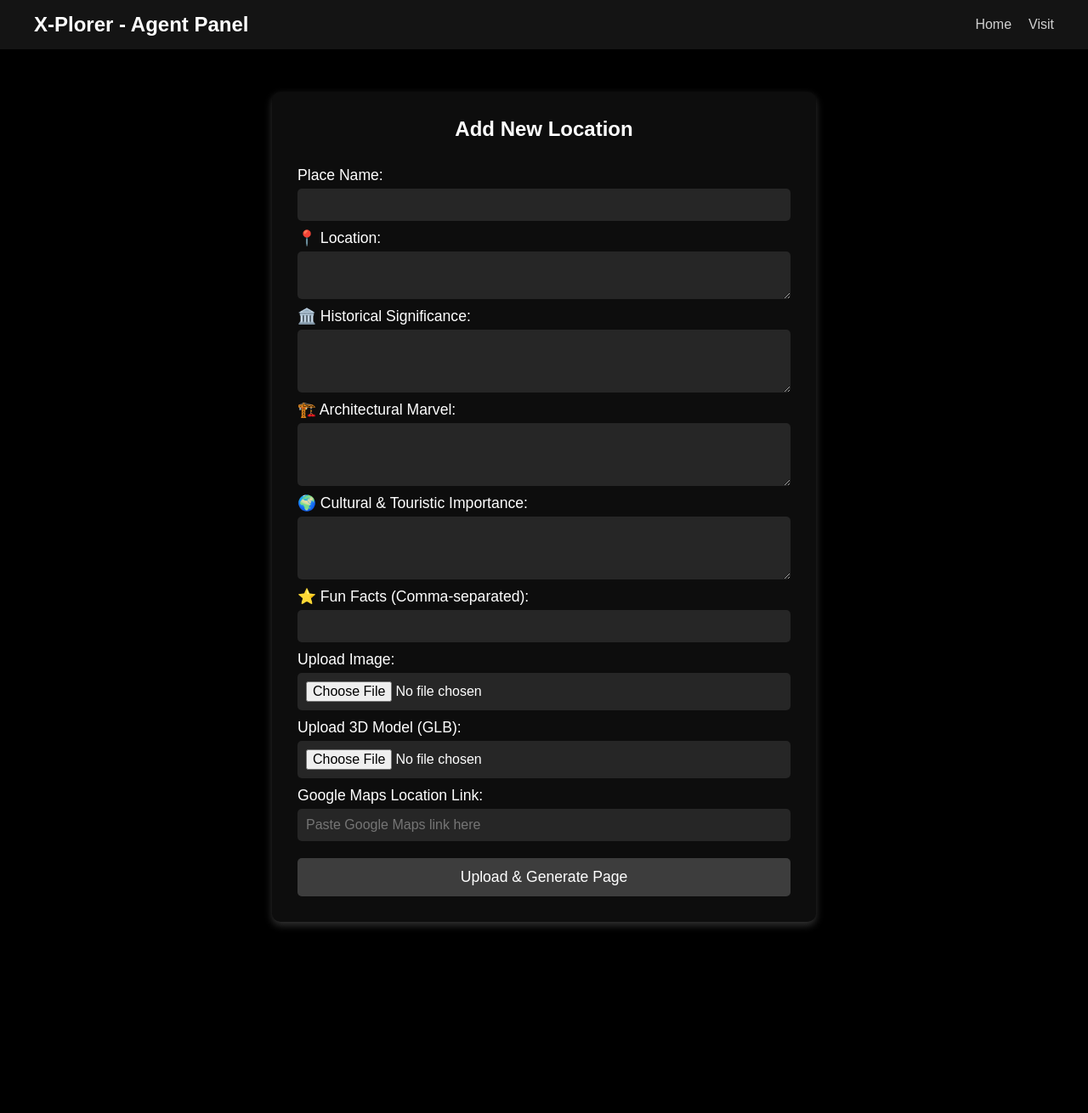
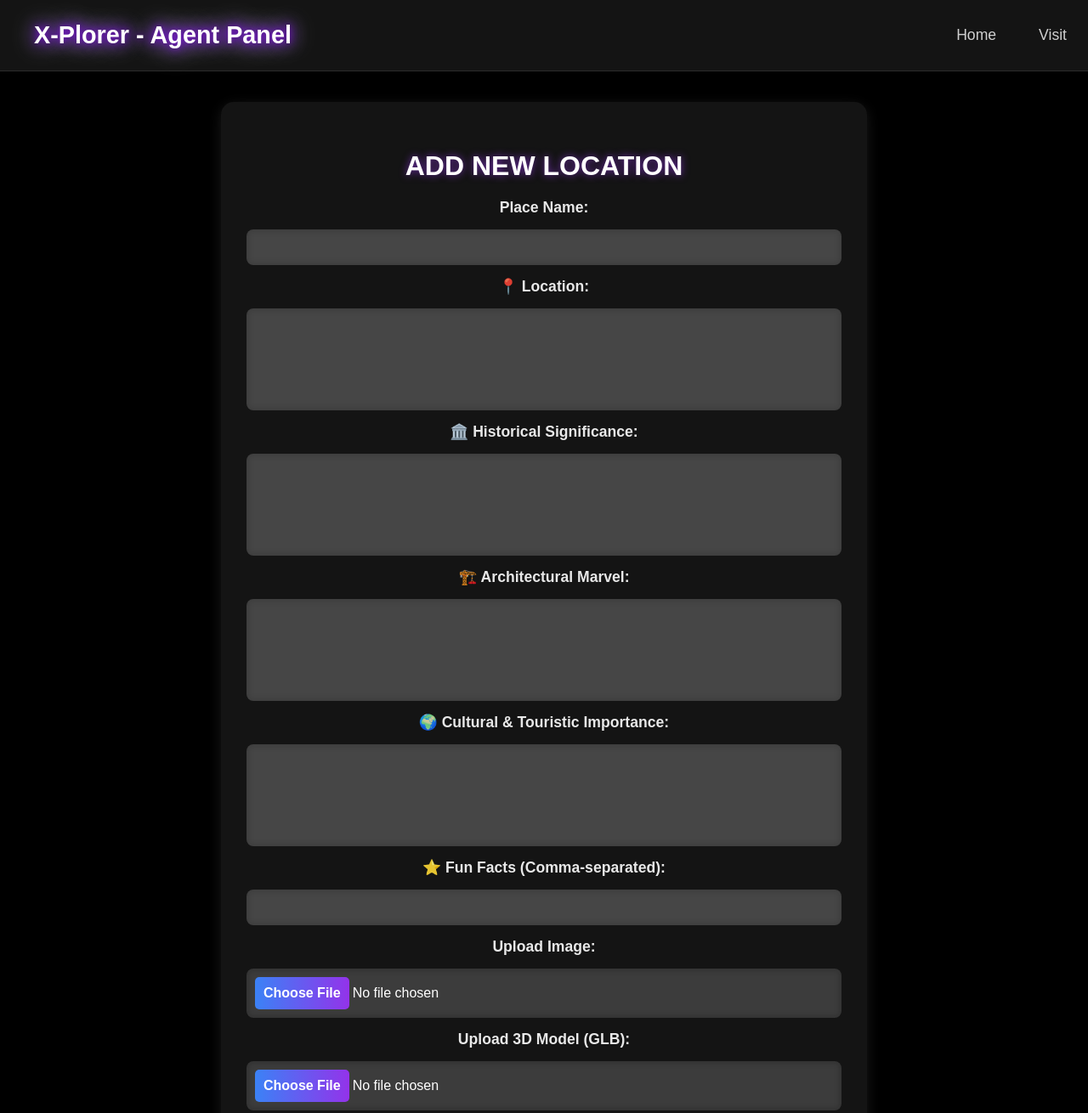
Before and after one commit to RahulR-007/xplorer, a plain HTML site: page agent/index.html in a window 1280 px wide. Shown: the top 1310 px of the page at 85% size. Before the commit the page ends 1135 px from the top, so only its background shows below. Drawn offline with Linux system fonts and the light colour scheme.

Commit message:
change it nav in signin and singup html page

```diff
--- a/agent/style.css
+++ b/agent/style.css
@@ -1,103 +1,251 @@
-* {
+/* General Styling */
+body {
     margin: 0;
     padding: 0;
-    box-sizing: border-box;
     font-family: 'Poppins', sans-serif;
+    background: #000;
+    color: white;
+    text-align: left;
+    overflow-x: hidden;
+    overflow-y: auto;
+    height: 100%;
   }
 
-  body {
-    background: #000;
-    color: white;
-    text-align: center;
-    overflow-x: hidden;
-  }
-
-  .navbar {
+  /* Navbar */
+  nav {
     display: flex;
     justify-content: space-between;
     align-items: center;
     padding: 15px 40px;
+    position: fixed;
+    top: 0;
+    left: 0;
+    width: 100%;
     background: rgba(255, 255, 255, 0.08);
     backdrop-filter: blur(8px);
+    border-bottom: 1px solid rgba(255, 255, 255, 0.1);
+    z-index: 1000;
+    transition: all 0.3s ease-in-out;
   }
 
   .logo {
-    font-size: 1.5em;
+    font-size: 1.8em;
     font-weight: bold;
     color: white;
+    transition: all 0.3s ease-in-out;
+    text-shadow: 0 0 10px rgba(140, 0, 255, 0.7),
+                 0 0 20px rgb(119, 0, 255),
+                 0 0 30px rgb(255, 255, 255);
   }
 
   .nav-links {
     list-style: none;
     display: flex;
     gap: 20px;
-  }
-
-  .nav-links li {
-    display: inline-block;
+    padding-left: 40px;
+    padding-right: 50px;
   }
 
   .nav-links li a {
     text-decoration: none;
     color: rgba(255, 255, 255, 0.8);
-    font-size: 1em;
-    transition: color 0.3s ease-in-out;
+    padding: 10px 15px;
+    font-size: 1.1em;
+    font-weight: 500;
+    transition: all 0.3s ease-in-out;
+    position: relative;
   }
 
-  .nav-links li a:hover {
+  .nav-links li a:hover,
+  .nav-links li a.active {
     color: white;
   }
 
-  .container {
-    width: 50%;
-    margin: 50px auto;
-    background: rgba(255, 255, 255, 0.05);
-    padding: 30px;
-    border-radius: 10px;
-    box-shadow: 0 4px 10px rgba(255, 255, 255, 0.2);
+  .nav-links li a::after {
+    content: "";
+    position: absolute;
+    left: 50%;
+    bottom: -5px;
+    width: 0%;
+    height: 2px;
+    background: white;
+    transition: width 0.3s ease, left 0.3s ease;
   }
 
-  h2 {
-    margin-bottom: 20px;
+  .nav-links li a:hover::after {
+    width: 100%;
+    left: 0;
   }
 
+  /* Form Container */
+  .container {
+    max-width: 700px;
+    margin: 120px auto 50px;
+    padding: 30px;
+    background: rgba(255, 255, 255, 0.08);
+    backdrop-filter: blur(12px);
+    border-radius: 15px;
+    box-shadow: 0 4px 15px rgba(255, 255, 255, 0.1);
+    text-align: center;
+  }
+
+  /* Form Header */
+  .container h2 {
+    font-size: 2em;
+    text-transform: uppercase;
+    margin-bottom: 20px;
+    text-shadow: 0 0 10px rgba(147, 51, 234, 0.7);
+  }
+
+  /* Form Styling */
   form {
     display: flex;
     flex-direction: column;
+    gap: 15px;
   }
 
+  /* Labels */
   label {
     font-size: 1.1em;
-    margin-top: 10px;
-    text-align: left;
+    font-weight: 600;
+    color: rgba(255, 255, 255, 0.9);
   }
 
+  /* Input Fields */
   input, textarea {
+    width: 100%;
+    padding: 12px;
+    font-size: 1em;
+    border: none;
+    border-radius: 8px;
+    background: rgba(255, 255, 255, 0.15);
+    color: white;
+    transition: all 0.3s ease-in-out;
+    backdrop-filter: blur(5px);
+    outline: none;
+    box-sizing: border-box; /* FIX: Ensures inputs fit inside container */
+  }
+
+  textarea {
+    resize: none;
+    height: 120px;
+  }
+
+  /* Fix Placeholder Color */
+  input::placeholder, textarea::placeholder {
+    color: rgba(255, 255, 255, 0.5);
+  }
+
+  /* File Upload */
+  input[type="file"] {
+    cursor: pointer;
+    padding: 10px;
+    border-radius: 8px;
     background: rgba(255, 255, 255, 0.1);
+    width: 100%;
+  }
+
+  input[type="file"]::-webkit-file-upload-button {
+    background: linear-gradient(90deg, #3b82f6, #9333ea);
     border: none;
     padding: 10px;
+    color: white;
+    font-weight: bold;
     border-radius: 5px;
-    margin-top: 5px;
-    color: white;
-    font-size: 1em;
+    cursor: pointer;
+    transition: all 0.3s ease-in-out;
   }
 
+  input[type="file"]::-webkit-file-upload-button:hover {
+    transform: scale(1.05);
+    box-shadow: 0px 5px 15px rgba(147, 51, 234, 0.4);
+  }
+
+  /* Submit Button */
   button {
-    margin-top: 20px;
-    padding: 12px;
+    margin-top: 10px;
+    padding: 14px 30px;
     font-size: 1.1em;
-    background: rgba(255, 255, 255, 0.2);
+    font-weight: bold;
     border: none;
+    border-radius: 30px;
+    background: linear-gradient(90deg, #3b82f6, #9333ea);
     color: white;
     cursor: pointer;
-    border-radius: 5px;
-    transition: 0.3s;
+    transition: all 0.3s ease-in-out;
+    box-shadow: 0px 5px 15px rgba(147, 51, 234, 0.4);
+    position: relative;
+    overflow: hidden;
   }
 
   button:hover {
-    background: rgba(255, 255, 255, 0.4);
+    transform: scale(1.05);
+    box-shadow: 0px 10px 25px rgba(147, 51, 234, 0.8);
   }
 
+  button::before {
+    content: "";
+    position: absolute;
+    top: 50%;
+    left: 50%;
+    width: 300%;
+    height: 300%;
+    background: radial-gradient(circle, rgba(147, 51, 234, 0.3) 0%, transparent 70%);
+    transform: translate(-50%, -50%);
+    opacity: 0;
+    transition: opacity 0.3s ease-in-out;
+  }
+
+  button:hover::before {
+    opacity: 1;
+  }
+
+  /* Success Message */
   .hidden {
     display: none;
   }
+
+  #successMessage {
+    text-align: center;
+    background: rgba(0, 255, 127, 0.1);
+    border: 1px solid rgba(0, 255, 127, 0.3);
+    padding: 15px;
+    margin-top: 20px;
+    border-radius: 10px;
+    color: #00ff7f;
+    font-weight: bold;
+  }
+
+  /* Responsive Design */
+  @media (max-width: 768px) {
+    .container {
+      max-width: 90%;
+      padding: 20px;
+    }
+
+    input, textarea {
+      font-size: 0.9em;
+    }
+
+    button {
+      font-size: 1em;
+    }
+
+    .nav-links {
+      display: none;
+      flex-direction: column;
+      position: absolute;
+      top: 60px;
+      right: 0;
+      background: rgba(255, 255, 255, 0.1);
+      backdrop-filter: blur(10px);
+      width: 100%;
+      padding: 20px 0;
+      text-align: center;
+      border-radius: 0 0 10px 10px;
+    }
+
+    .nav-links.show {
+      display: flex;
+    }
+  }
```
Also changed, not shown: pages/signin.html (+1 -1 lines), pages/signup.html (+1 -1 lines).
